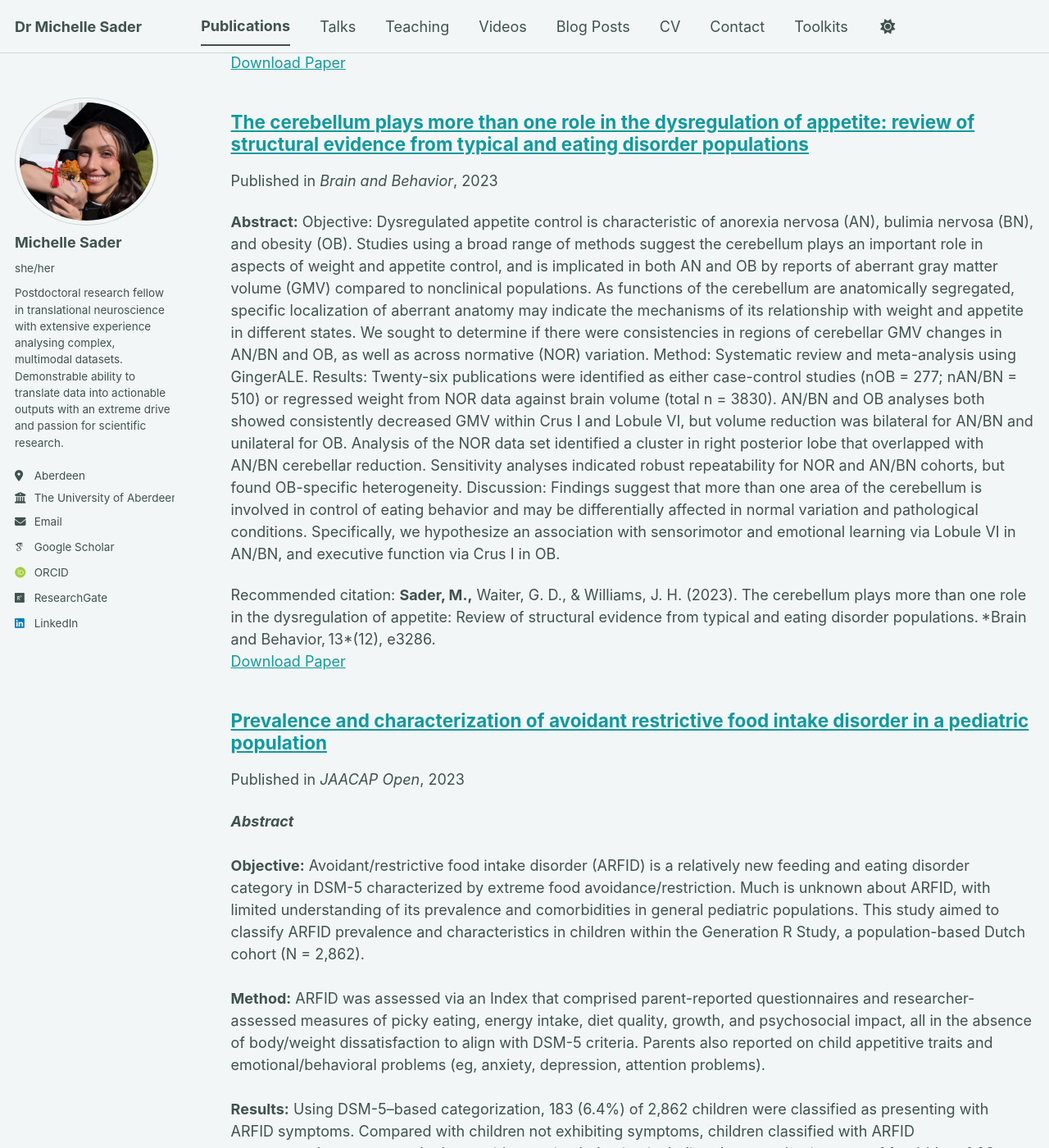
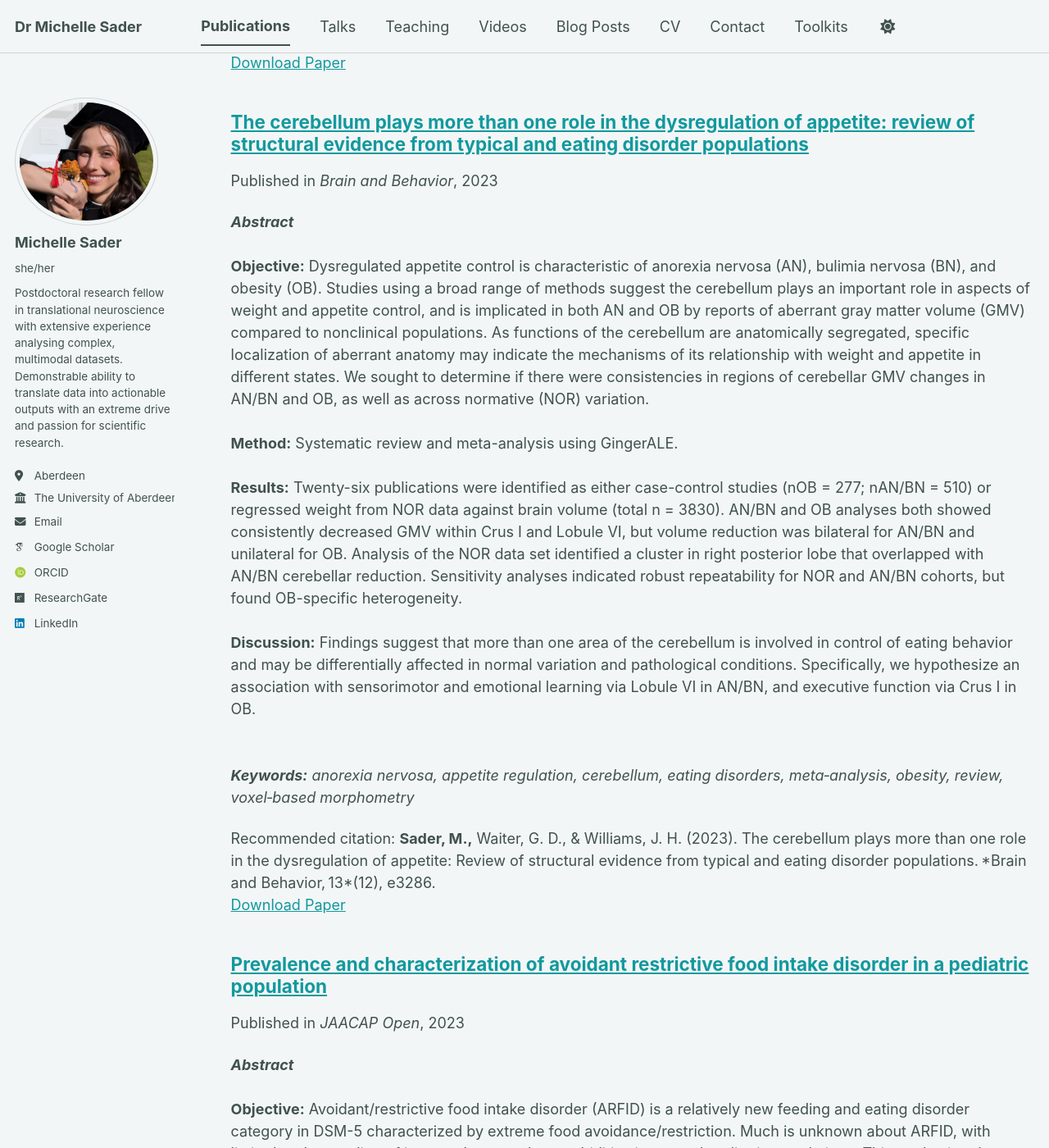
Before and after one commit to sadermichelle/sadermichelle.github.io, a Jekyll site: the page built from _pages/publications.html, in a window 1280 px wide and 1400 px high, scrolled down 4882 px. Shown: the whole window at 82% size. Built offline with Jekyll 4.4.1, drawn with Linux system fonts in a browser that asks for light colours; some web fonts are replaced; a script bundle is joined from its source files by our own code; library files that are not in the unit come from our copies.

Commit message:
Update 2015-10-01-paper-title-number-3.md

```diff
--- a/_publications/2015-10-01-paper-title-number-3.md
+++ b/_publications/2015-10-01-paper-title-number-3.md
@@ -3,12 +3,20 @@ title: "The cerebellum plays more than one role in the dysregulation of appetite
 collection: publications
 category: manuscripts
 permalink: /publication/2015-10-01-paper-title-number-3
-excerpt: '<b>Abstract:</b> Objective: Dysregulated appetite control is characteristic of anorexia nervosa (AN), bulimia nervosa (BN), and obesity (OB). Studies using a broad range of methods suggest the cerebellum plays an important role in aspects of weight and appetite control, and is implicated in both AN and OB by reports of aberrant gray matter volume (GMV) compared to nonclinical populations. As functions of the cerebellum are anatomically segregated, specific localization of aberrant anatomy may indicate the mechanisms of its relationship with weight and appetite in different states. We sought to determine if there were consistencies in regions of cerebellar GMV changes in AN/BN and OB, as well as across normative (NOR) variation.
-Method: Systematic review and meta-analysis using GingerALE.
-Results: Twenty-six publications were identified as either case-control studies (nOB = 277; nAN/BN = 510) or regressed weight from NOR data against brain volume (total n = 3830). AN/BN and OB analyses both showed consistently decreased GMV within Crus I and Lobule VI, but volume reduction was bilateral for AN/BN and unilateral for OB. Analysis of the NOR data set identified a cluster in right posterior lobe that overlapped with AN/BN cerebellar reduction. Sensitivity analyses indicated robust repeatability for NOR and AN/BN cohorts, but found OB-specific heterogeneity.
-Discussion: Findings suggest that more than one area of the cerebellum is involved in control of eating behavior and may be differentially affected in normal variation and pathological conditions. Specifically, we hypothesize an association with sensorimotor and emotional learning via Lobule VI in AN/BN, and executive function via Crus I in OB.'
+excerpt: '<i><b>Abstract</b></i> <br>
+<br>
+<b>Objective:</b> Dysregulated appetite control is characteristic of anorexia nervosa (AN), bulimia nervosa (BN), and obesity (OB). Studies using a broad range of methods suggest the cerebellum plays an important role in aspects of weight and appetite control, and is implicated in both AN and OB by reports of aberrant gray matter volume (GMV) compared to nonclinical populations. As functions of the cerebellum are anatomically segregated, specific localization of aberrant anatomy may indicate the mechanisms of its relationship with weight and appetite in different states. We sought to determine if there were consistencies in regions of cerebellar GMV changes in AN/BN and OB, as well as across normative (NOR) variation. <br>
+<br>
+<b>Method:</b> Systematic review and meta-analysis using GingerALE. <br>
+<br>
+<b>Results:</b> Twenty-six publications were identified as either case-control studies (nOB = 277; nAN/BN = 510) or regressed weight from NOR data against brain volume (total n = 3830). AN/BN and OB analyses both showed consistently decreased GMV within Crus I and Lobule VI, but volume reduction was bilateral for AN/BN and unilateral for OB. Analysis of the NOR data set identified a cluster in right posterior lobe that overlapped with AN/BN cerebellar reduction. Sensitivity analyses indicated robust repeatability for NOR and AN/BN cohorts, but found OB-specific heterogeneity.<br>
+<br>
+<b>Discussion:</b> Findings suggest that more than one area of the cerebellum is involved in control of eating behavior and may be differentially affected in normal variation and pathological conditions. Specifically, we hypothesize an association with sensorimotor and emotional learning via Lobule VI in AN/BN, and executive function via Crus I in OB. <br>
+<br>
+<br>
+<i><b>Keywords:</b> anorexia nervosa, appetite regulation, cerebellum, eating disorders, meta‐analysis, obesity, review, voxel‐based morphometry</i>'
 date: 2023-12-13
 venue: 'Brain and Behavior'
-paperurl: 'https://academicpages.github.io/files/paper3.pdf](https://pmc.ncbi.nlm.nih.gov/articles/PMC10726807/'
+paperurl: 'https://pmc.ncbi.nlm.nih.gov/articles/PMC10726807/'
 citation: '<b>Sader, M.,</b> Waiter, G. D., & Williams, J. H. (2023). The cerebellum plays more than one role in the dysregulation of appetite: Review of structural evidence from typical and eating disorder populations. *Brain and Behavior, 13*(12), e3286. '
 ---
```
